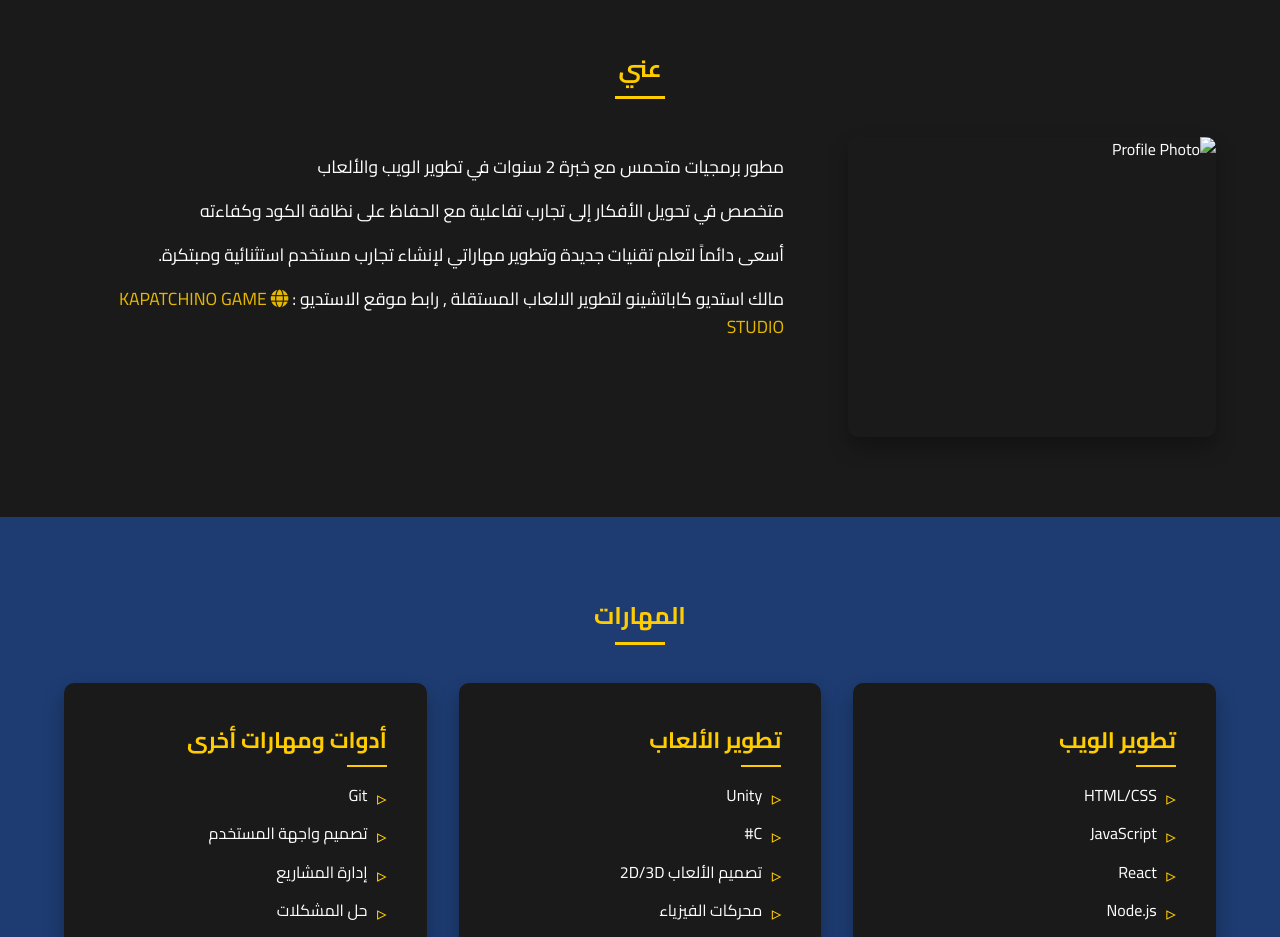
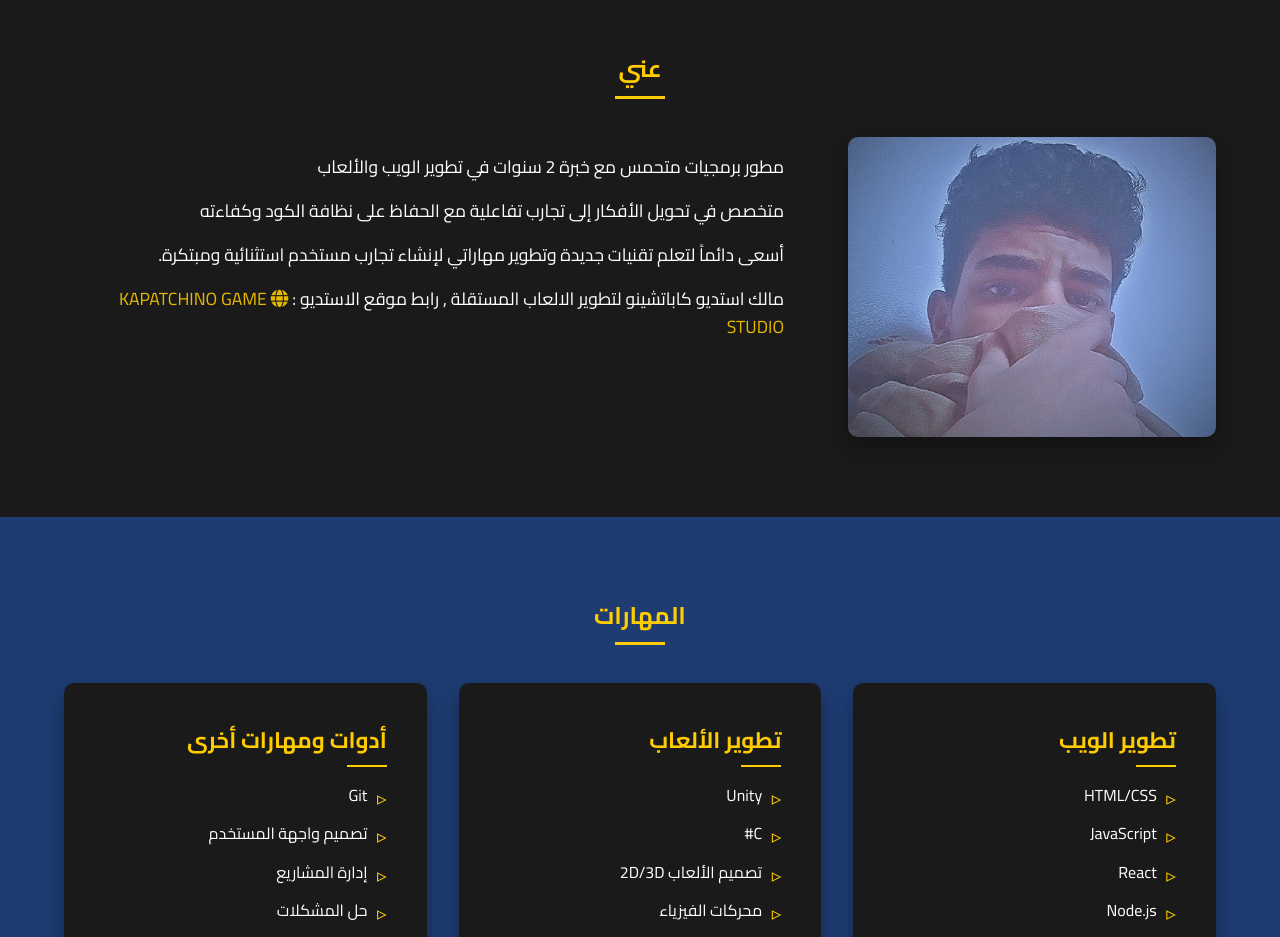
Before and after one commit to RAHALGG/rahalcv, a plain HTML site: page index.html in a window 1280 px wide. Shown: the part 900-1837 px from the top of the page. Drawn offline with Linux system fonts and the light colour scheme.

Commit message:
Update index.html

```diff
--- a/index.html
+++ b/index.html
@@ -593,7 +593,7 @@
         <h2 class="lang-ar">عني</h2>
         <h2 class="lang-en" style="display: none;">About Me</h2>
         <div class="about-content">
-            <img src="Untitled design (3)" alt="Profile Photo">
+            <img src="Untitled design (3).png" alt="Profile Photo">
             <div class="bio">
                 <p class="lang-ar">مطور برمجيات متحمس مع خبرة 2 سنوات في تطوير الويب والألعاب</p>
                 <p class="lang-en" style="display: none;">An enthusiastic software developer with 2 years of experience in web and game development.</p>
```
